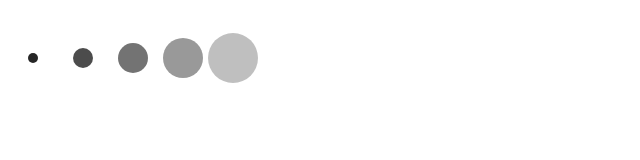
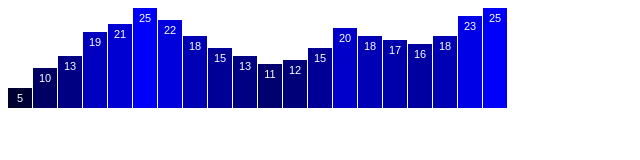
Before and after one commit to shipinggs/d3-murray, a plain HTML site: page index.html in a window 1280 px wide. Shown: the whole page, without its empty margins (0-640 px from the left). Drawn offline with Linux system fonts and the light colour scheme.

Commit message:
Making a bar chart

```diff
--- a/index.html
+++ b/index.html
@@ -12,29 +12,67 @@
 <body>
     <script type="text/javascript">
         //Width and height
-        var w = 500;
-        var h = 100;
-        var svg = d3.select("body").append("svg")
-            .attr("width", w)
-            .attr("height", h);
+        var svgWidth = 500;
+        var svgHeight = 100;
+        var barPadding = 1;
+        var svg = d3.select("body")
+            .append("svg")
+            .attr("width", svgWidth)
+            .attr("height", svgHeight);
 
-        var dataset = [5, 10, 15, 20, 25];
-        var circles = svg.selectAll("circle")
-                        .data(dataset)
-                        .enter()
-                        .append("circle");
+        var dataset = [ 5, 10, 13, 19, 21, 25, 22, 18, 15, 13,
+                    11, 12, 15, 20, 18, 17, 16, 18, 23, 25 ];
+        // var dataset = [];
+        // for (var i = 0; i < 50; i++) {
+        //     dataset.push(Math.round(Math.random() * 30));
+        // }
 
-        circles.attr("cx", function(d, i) {
-              return (i*50) + 25;
+        svg.selectAll("rect")
+            .data(dataset)
+            .enter()
+            .append("rect")
+            .attr("x", function(d, i) {
+                return i * (svgWidth / dataset.length);
             })
-            .attr("cy", h/2)
-            .attr("r", function(d) {
-                return d;
-            })
-            .attr("opacity", function(d) {
-              return 1-(d*3/100);
+            .attr("y", function(d) { return svgHeight - d*4; })
+            .attr("width", (svgWidth / dataset.length) - barPadding)
+            .attr("height", function(d) { return d*4; })
+            .attr("fill", function (d) {
+              return "rgb(0,0, " + (d * 10) + ")"
             });
 
+        svg.selectAll("text")
+            .data(dataset)
+            .enter()
+            .append("text")
+            .text(function(d) { return d; })
+            .attr("x", function(d, i) {
+                return i * (svgWidth / dataset.length) + ((svgWidth / dataset.length - barPadding) / 2);
+            })
+            .attr("y", function(d) { return svgHeight - d*4 + 14; })
+            .attr("fill", "white")
+            .attr("font-family", "sans-serif")
+            .attr("font-size", "11px")
+            .attr("text-anchor", "middle");
+
+        // // CIRCLES
+        // var dataset = [5, 10, 15, 20, 25];
+        // var circles = svg.selectAll("circle")
+        //     .data(dataset)
+        //     .enter()
+        //     .append("circle");
+        //
+        // circles.attr("cx", function(d, i) {
+        //         return (i * 50) + 25;
+        //     })
+        //     .attr("cy", svgHeight / 2)
+        //     .attr("r", function(d) {
+        //         return d;
+        //     })
+        //     .attr("opacity", function(d) {
+        //         return 1 - (d * 3 / 100);
+        //     })
+        //     .attr("fill", "#546889");
 
         // // Your beautiful D3 code will go here
         // var dataset = [25, 7, 5, 26, 11, 8, 25, 14, 23, 19,
```
